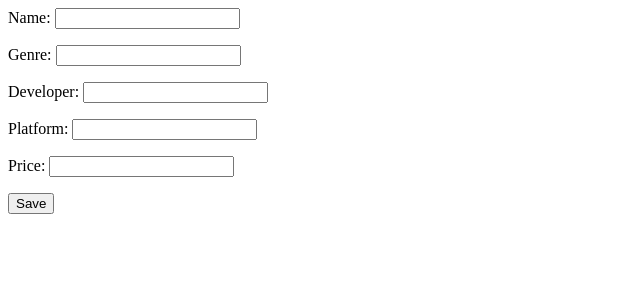
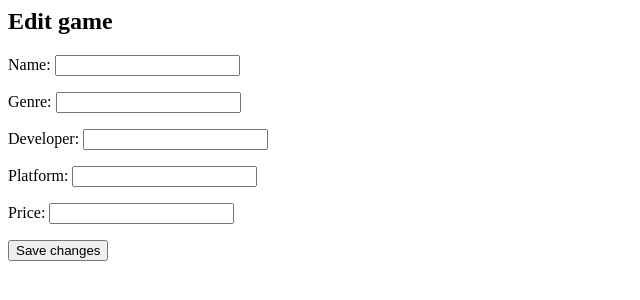
Before and after one commit to BaranKalaycioglu/CS4750, a Django app: page /game/new in a window 1280 px wide. Shown: the top 300 px of the page, without its empty margins (0-640 px from the left). Run offline with Django 4.2, Linux system fonts and the light colour scheme.

Commit message:
Second commit
Edit games, list details, lines above and below each game

```diff
--- a/Library/templates/game_edit.html
+++ b/Library/templates/game_edit.html
@@ -1,5 +1,9 @@
-<form method="POST">
-{% csrf_token %}
-{{ form.as_p }}
-<button type="submit">Save</button>
-</form>
+
+{% block content %}
+  <h2>Edit game</h2>
+  <form method="POST">
+  {% csrf_token %}
+  {{ form.as_p }}
+  <button type="submit" class="btn btn-primary">Save changes</button>
+  </form>
+{% endblock %}
--- a/Library/urls.py
+++ b/Library/urls.py
@@ -4,5 +4,6 @@ from . import views
 urlpatterns = [
     path('', views.game_list, name='game_list'),
     path('game/new', views.game_add, name='game_add'),
+    path('game/<int:pk>/edit', views.game_edit, name='game_edit'),
     path('game/<int:pk>/delete', views.game_delete, name='game_delete'),
 ]
--- a/Library/views.py
+++ b/Library/views.py
@@ -1,4 +1,4 @@
-from django.shortcuts import render, redirect
+from django.shortcuts import render, get_object_or_404, redirect
 from .models import Game
 from .forms import GameForm
 
@@ -20,6 +20,18 @@ def game_add(request):
         form = GameForm()
     return render(request, 'game_edit.html', {'form': form})
 
+def game_edit(request, pk):
+    game = get_object_or_404(Game, pk=pk)
+    if request.method == "POST":
+        form = GameForm(request.POST, instance=game)
+        if form.is_valid():
+            game = form.save(commit=False)
+            game.save()
+            return redirect('game_list')
+    else:
+        form = GameForm(instance=game)
+    return render(request, 'game_edit.html', {'form': form})
+
 def game_delete(request, pk):
     game = Game.objects.get(pk=pk)
     if request.method == 'POST':
```
Also changed, not shown: Library/templates/game_list.html (+21 -2 lines), db.sqlite3.
